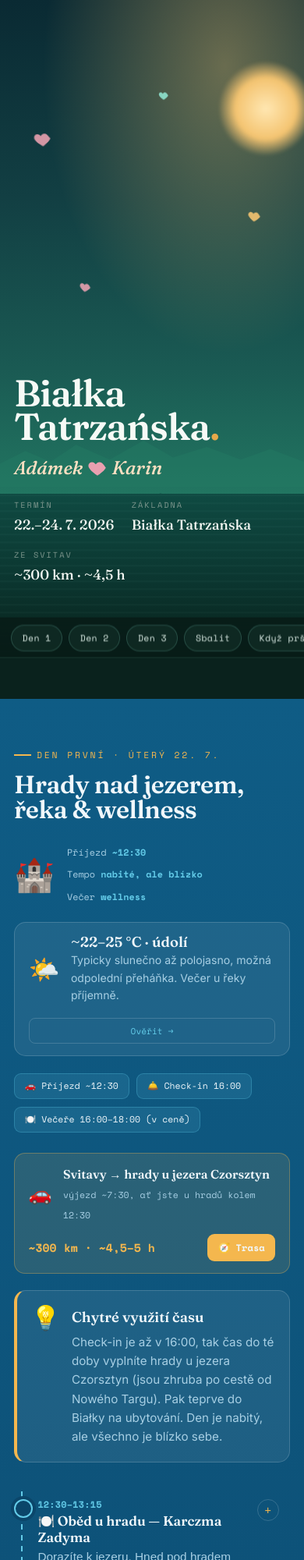
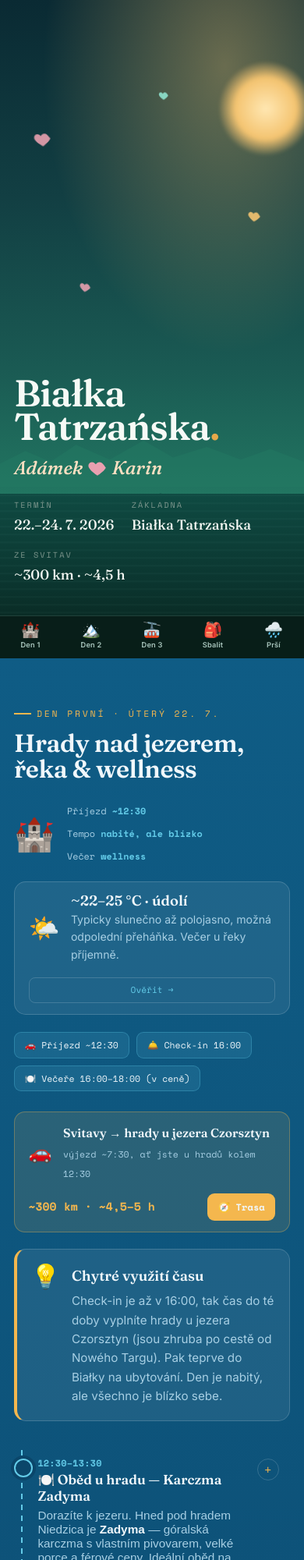
Before and after one commit to adamjanko999/bialka-web, a plain HTML site: page index.html in a window 390 px wide. Shown: the top 2000 px of the page at 78% size. Drawn offline with nearby package versions, Linux system fonts and the light colour scheme.

Commit message:
Add files via upload

```diff
--- a/index.html
+++ b/index.html
@@ -69,13 +69,12 @@ p,.st-desc,.wnote,.wtemp,.callout p,.sec-sub,.drive-l small,.alert p,.bonus p,.s
 @keyframes bob{50%{transform:translate(-50%,7px)}}
 
 /* NAV */
-.nav{position:sticky;top:0;z-index:40;backdrop-filter:blur(12px);background:rgba(8,28,24,.9);border-bottom:1px solid rgba(143,227,207,.14);transform:translateY(-100%);transition:transform .35s ease}
-.nav.show{transform:translateY(0)}
-.nav-in{max-width:1080px;margin:0 auto;padding:.55rem 14px;display:flex;gap:.5rem;align-items:center;justify-content:center;overflow-x:auto;-webkit-overflow-scrolling:touch;scrollbar-width:none}
-.nav-in::-webkit-scrollbar{display:none}
-.nav-in a{flex:0 0 auto;font-family:var(--mono);font-size:.72rem;letter-spacing:.03em;color:#dcece6;text-decoration:none;padding:.42rem .85rem;border-radius:999px;border:1px solid rgba(143,227,207,.22);background:rgba(143,227,207,.06);white-space:nowrap;transition:.2s}
-.nav-in a:hover,.nav-in a:active{color:#0a221d;background:#8fe3cf;border-color:#8fe3cf}
-.chapter,#sbalit,#prsi{scroll-margin-top:62px}
+.tabbar{position:fixed;left:0;right:0;bottom:0;z-index:60;display:flex;justify-content:space-around;align-items:stretch;background:rgba(9,30,25,.94);backdrop-filter:blur(16px);border-top:1px solid rgba(143,227,207,.18);padding-bottom:env(safe-area-inset-bottom)}
+.tabbar a{flex:1;display:flex;flex-direction:column;align-items:center;justify-content:center;gap:3px;padding:.5rem .15rem .55rem;text-decoration:none;color:#a9c6bd;font-family:var(--sans);font-size:.58rem;font-weight:600;letter-spacing:.02em;transition:.15s}
+.tabbar a .ti{font-size:1.2rem;line-height:1}
+.tabbar a:active,.tabbar a:hover{color:#8fe3cf}
+body{padding-bottom:calc(58px + env(safe-area-inset-bottom))}
+.chapter,#sbalit,#prsi{scroll-margin-top:16px}
 
 /* HEADINGS */
 .sec-head{margin-bottom:1.8rem}
@@ -212,7 +211,6 @@ footer{background:#0a221d;border-top:1px solid rgba(143,227,207,.12);padding:2re
 
 @media(max-width:820px){
   .bonus-grid,.split{grid-template-columns:1fr}
-  .nav-in{justify-content:flex-start}
   .chapter{padding:4rem 0}
   .hero-meta{gap:1.1rem 1.6rem}
   .drive{flex-direction:column;align-items:stretch;gap:.8rem}
@@ -281,9 +279,13 @@ footer{background:#0a221d;border-top:1px solid rgba(143,227,207,.12);padding:2re
   </div>
 </header>
 
-<nav class="nav" id="nav"><div class="nav-in">
-  <a href="#den1">Den 1</a><a href="#den2">Den 2</a><a href="#den3">Den 3</a><a href="#sbalit">Sbalit</a><a href="#prsi">Když prší</a>
-</div></nav>
+<nav class="tabbar">
+  <a href="#den1"><span class="ti">🏰</span>Den 1</a>
+  <a href="#den2"><span class="ti">🏔️</span>Den 2</a>
+  <a href="#den3"><span class="ti">🚠</span>Den 3</a>
+  <a href="#sbalit"><span class="ti">🎒</span>Sbalit</a>
+  <a href="#prsi"><span class="ti">🌧️</span>Prší</a>
+</nav>
 
 <!-- ===== DEN 1 ===== -->
 <section class="chapter c-lake" id="den1">
@@ -300,13 +302,13 @@ footer{background:#0a221d;border-top:1px solid rgba(143,227,207,.12);padding:2re
     <div class="callout reveal"><div class="ico">💡</div><div><h4>Chytré využití času</h4><p>Check-in je až v 16:00, tak čas do té doby vyplníte hrady u jezera Czorsztyn (jsou zhruba po cestě od Nowého Targu). Pak teprve do Białky na ubytování. Den je nabitý, ale všechno je blízko sebe.</p></div></div>
 
     <div class="trail reveal">
-      <div class="stop"><button class="stop-head"><div class="body"><div class="time">12:30–13:15</div><div class="st-title">🍽️ Oběd u hradu — Karczma Zadyma</div><div class="st-desc">Dorazíte k jezeru. Hned pod hradem Niedzica je <b>Zadyma</b> — góralská karczma s vlastním pivovarem, velké porce a férové ceny. Ideální oběd na start (otevřeno od 11:00).</div><div class="hint">klikni pro detail</div></div><span class="stop-toggle">+</span></button><div class="stop-more"><div class="stop-more-in"><div class="tags"><span class="tag">🍽️ Hlavní jídlo ~40–70 zł/os</span><span class="tag">🕘 Od 11:00</span><span class="tag">⭐ 4,3 · góral + pivovar</span></div><div class="links"><a class="lbtn" href="https://www.google.com/maps/search/?api=1&query=Zadyma+Niedzica+Widokowa+5" target="_blank" rel="noopener">📍 Navigovat</a></div></div></div></div>
-      <div class="stop peak"><button class="stop-head"><div class="body"><div class="time">13:15–14:15</div><div class="st-title">🏰 Hrad Niedzica (Dunajec)</div><div class="st-desc">Nejhezčí hrad nad jezerem, tyrkysová voda pod hradbami. Prohlídka s průvodcem ~1 h (zámek + vozovna). Otevřeno denně <b>9:00–19:00</b>. Vstupy jsou na konkrétní čas a v sezoně se plní — <b>kup lístek online předem</b>.</div><div class="hint">klikni pro detail</div></div><span class="stop-toggle">+</span></button><div class="stop-more"><div class="stop-more-in"><div class="tags"><span class="tag">🎟️ ~28 zł · sníženo ~22 zł</span><span class="tag">🕘 9:00–19:00 (1.5.–30.9.)</span><span class="tag warn">⏰ Poslední vstup s průvodcem 18:00</span></div><div class="links"><a class="lbtn" href="https://www.google.com/maps/search/?api=1&query=Zamek+Dunajec+Niedzica" target="_blank" rel="noopener">📍 Navigovat</a><a class="lbtn book" href="https://bilety.zamekniedzica.pl/" target="_blank" rel="noopener">🎟️ Koupit lístek online</a><a class="lbtn" href="https://zamekniedzica.pl/godziny-otwarcia-i-ceny-biletow.html" target="_blank" rel="noopener">🔗 Ceník &amp; hodiny</a></div></div></div></div>
-      <div class="stop"><button class="stop-head"><div class="body"><div class="time">14:15–15:00</div><div class="st-title">🚠 Gondola + zřícenina Czorsztyn (+ loďka)</div><div class="st-desc">Přes jezero přeplavete lodí přímo mezi oba hrady. Na druhé straně zřícenina hradu <b>Czorsztyn</b> s výhledem zpět na Niedzici. Kdyby zbyl čas, u přístavu si můžete půjčit loďku/kajak.</div><div class="hint">klikni pro detail</div></div><span class="stop-toggle">+</span></button><div class="stop-more"><div class="stop-more-in"><div class="tags"><span class="tag">🎟️ Přeprava ~7 / ~14 zł/os.</span><span class="tag">🏰 Czorsztyn ~10 zł/os.</span><span class="tag">🕘 Gondola 9:00–18:00 (7.–8. m.)</span><span class="tag">🚤 Loďky · volitelně</span></div><div class="links"><a class="lbtn" href="https://www.google.com/maps/search/?api=1&query=Zamek+Czorsztyn+ruiny" target="_blank" rel="noopener">📍 Navigovat</a><a class="lbtn book" href="https://zalewczorsztynski.com/" target="_blank" rel="noopener">🔗 Gondola &amp; půjčovna</a></div></div></div></div>
-      <div class="stop meal-node"><button class="stop-head"><div class="body"><div class="time">15:15–18:00</div><div class="st-title">🛎️ Přejezd do Białky, check-in &amp; večeře</div><div class="st-desc">~40 min do Białky, check-in <b>16:00</b>, pak večeře v hotelu (okno <b>16:00–18:00</b>, máte v ceně).</div><div class="hint">klikni pro detail</div></div><span class="stop-toggle">+</span></button><div class="stop-more"><div class="stop-more-in"><div class="tags"><span class="tag warn">🍽️ Večeře jen do 18:00</span><span class="tag">🛎️ Check-in 16:00</span></div><div class="links"><a class="lbtn" href="https://www.google.com/maps/dir/?api=1&origin=Zamek+Dunajec+Niedzica&destination=Bia%C5%82ka+Tatrza%C5%84ska" target="_blank" rel="noopener">🧭 Trasa do Białky (~40 min)</a></div></div></div></div>
+      <div class="stop"><button class="stop-head"><div class="body"><div class="time">12:30–13:30</div><div class="st-title">🍽️ Oběd u hradu — Karczma Zadyma</div><div class="st-desc">Dorazíte k jezeru. Hned pod hradem Niedzica je <b>Zadyma</b> — góralská karczma s vlastním pivovarem, velké porce a férové ceny. Ideální oběd na start (otevřeno od 11:00).</div><div class="hint">klikni pro detail</div></div><span class="stop-toggle">+</span></button><div class="stop-more"><div class="stop-more-in"><div class="tags"><span class="tag">🍽️ Hlavní jídlo ~40–70 zł/os</span><span class="tag">🕘 Od 11:00</span><span class="tag">⭐ 4,3 · góral + pivovar</span></div><div class="links"><a class="lbtn" href="https://www.google.com/maps/search/?api=1&query=Zadyma+Niedzica+Widokowa+5" target="_blank" rel="noopener">📍 Navigovat</a></div></div></div></div>
+      <div class="stop peak"><button class="stop-head"><div class="body"><div class="time">13:30–14:45</div><div class="st-title">🏰 Hrad Niedzica (Dunajec)</div><div class="st-desc">Nejhezčí hrad nad jezerem, tyrkysová voda pod hradbami. Prohlídka s průvodcem <b>~1 h 15 min</b> (zámek + vozovna). Otevřeno denně <b>9:00–19:00</b>. Vstupy jsou na konkrétní čas a v sezoně se plní — <b>kup lístek online předem</b>.</div><div class="hint">klikni pro detail</div></div><span class="stop-toggle">+</span></button><div class="stop-more"><div class="stop-more-in"><div class="tags"><span class="tag">🎟️ ~28 zł · sníženo ~22 zł</span><span class="tag">🕘 9:00–19:00 (1.5.–30.9.)</span><span class="tag">⏱️ ~1 h 15 min</span></div><div class="links"><a class="lbtn" href="https://www.google.com/maps/search/?api=1&query=Zamek+Dunajec+Niedzica" target="_blank" rel="noopener">📍 Navigovat</a><a class="lbtn book" href="https://bilety.zamekniedzica.pl/" target="_blank" rel="noopener">🎟️ Koupit lístek online</a><a class="lbtn" href="https://zamekniedzica.pl/godziny-otwarcia-i-ceny-biletow.html" target="_blank" rel="noopener">🔗 Ceník &amp; hodiny</a></div></div></div></div>
+      <div class="stop"><button class="stop-head"><div class="body"><div class="time">14:45–15:20 · volitelně</div><div class="st-title">🚠 Gondola + zřícenina Czorsztyn (+ loďka)</div><div class="st-desc">Přes jezero přeplavete lodí přímo mezi oba hrady, na druhé straně je zřícenina <b>Czorsztyn</b> s výhledem zpět na Niedzici. <b>Bez spěchu:</b> pokud chcete den 1 v klidu, klidně vynechte a dejte si u jezera pohodu — Czorsztyn je hezky vidět i od Niedzici. Loď + zřícenina zaberou ~1 h.</div><div class="hint">klikni pro detail</div></div><span class="stop-toggle">+</span></button><div class="stop-more"><div class="stop-more-in"><div class="tags"><span class="tag">🎟️ Přeprava ~7 / ~14 zł/os.</span><span class="tag">🏰 Czorsztyn ~10 zł/os.</span><span class="tag">🕘 Gondola 9:00–18:00 (7.–8. m.)</span><span class="tag warn">➕ Volitelně · ~1 h navíc</span></div><div class="links"><a class="lbtn" href="https://www.google.com/maps/search/?api=1&query=Zamek+Czorsztyn+ruiny" target="_blank" rel="noopener">📍 Navigovat</a><a class="lbtn book" href="https://zalewczorsztynski.com/" target="_blank" rel="noopener">🔗 Gondola &amp; půjčovna</a></div></div></div></div>
+      <div class="stop meal-node"><button class="stop-head"><div class="body"><div class="time">15:20–18:00</div><div class="st-title">🛎️ Check-in Hotel Zawrat &amp; večeře</div><div class="st-desc">~40 min do Białky, check-in <b>16:00</b> v <b>Hotelu Zawrat*** Ski Resort &amp; SPA</b> (Kaniówka 28B), pak večeře v hotelu (okno <b>16:00–18:00</b>, máte v ceně). Na recepci stačí nahlásit jméno rezervace.</div><div class="hint">klikni pro detail</div></div><span class="stop-toggle">+</span></button><div class="stop-more"><div class="stop-more-in"><div class="tags"><span class="tag warn">🍽️ Večeře jen do 18:00</span><span class="tag">🛎️ Check-in 16:00 · check-out 11:00</span><span class="tag">🛀 Bazén 9–22 · sauny 17–22</span></div><div class="links"><a class="lbtn" href="https://www.google.com/maps/dir/?api=1&origin=Zamek+Dunajec+Niedzica&destination=Hotel+Zawrat+Bia%C5%82ka+Tatrza%C5%84ska" target="_blank" rel="noopener">🧭 Trasa do hotelu (~40 min)</a><a class="lbtn" href="https://hotelzawrat.pl/en" target="_blank" rel="noopener">🔗 Hotel Zawrat</a></div></div></div></div>
       <div class="stop"><button class="stop-head"><div class="body"><div class="time">18:15–19:00</div><div class="st-title">🚡 Lanovka Kotelnica (večerní výhled)</div><div class="st-desc">Letní lanovka přímo v obci. <b>V úterý jede do 19:00</b>, po večeři stihnete poslední jízdu na večerní panorama Tater. <b>Není to na západ slunce</b> (ten je ~20:45, to už nejede).</div><div class="hint">klikni pro detail</div></div><span class="stop-toggle">+</span></button><div class="stop-more"><div class="stop-more-in"><div class="tags"><span class="tag">🎟️ 33 zł/os. zpáteční</span><span class="tag">🕘 Po–čt 10:00–19:00</span><span class="tag warn">⏰ Poslední jízda ~18:30</span></div><div class="links"><a class="lbtn" href="https://www.google.com/maps/search/?api=1&query=Kotelnica+Bia%C5%82cza%C5%84ska+dolna+stacja" target="_blank" rel="noopener">📍 Navigovat</a><a class="lbtn book" href="https://bialkatatrzanska.pl/en/summer/price-list/" target="_blank" rel="noopener">🔗 Ceník lanovky</a></div></div></div></div>
       <div class="stop"><button class="stop-head"><div class="body"><div class="time">19:15–20:15</div><div class="st-title">💧 Przełom Białki za zlatého světla</div><div class="st-desc">Přírodní rezervace 10 min od hotelu, kde si řeka prořezala vápencovou soutěsku. Tyrkysová voda, bílé balvany — nejfotogeničtější místo v okolí, večer nádherné světlo. Kdybyste byli po cestě unavení, klidně vynechte.</div><div class="hint">klikni pro detail</div></div><span class="stop-toggle">+</span></button><div class="stop-more"><div class="stop-more-in"><div class="tags"><span class="tag free">🎟️ Zdarma</span><span class="tag">📸 Zlatá hodina</span><span class="tag">⏱️ ~1 h</span></div><div class="links"><a class="lbtn" href="https://www.google.com/maps/search/?api=1&query=Rezerwat+Prze%C5%82om+Bia%C5%82ki" target="_blank" rel="noopener">📍 Navigovat</a></div></div></div></div>
-      <div class="stop"><button class="stop-head"><div class="body"><div class="time">večer</div><div class="st-title">♨️ Wellness v hotelu</div><div class="st-desc">Zakončení dne v hotelovém wellness, které máte v ceně. Ideální relax po cestě a hradech.</div><div class="hint">klikni pro detail</div></div><span class="stop-toggle">+</span></button><div class="stop-more"><div class="stop-more-in"><div class="tags"><span class="tag">🛀 Hotelové wellness (v ceně)</span></div></div></div></div>
+      <div class="stop"><button class="stop-head"><div class="body"><div class="time">20:00–22:00</div><div class="st-title">♨️ Wellness v hotelu</div><div class="st-desc">Zakončení dne v hotelovém wellness (v ceně). <b>Bazén je otevřený do 22:00</b>, takže po večeři i po lanovce máte klidu dost. Sauny fungují od 17:00 do 22:00.</div><div class="hint">klikni pro detail</div></div><span class="stop-toggle">+</span></button><div class="stop-more"><div class="stop-more-in"><div class="tags"><span class="tag">🛀 Wellness v ceně</span><span class="tag">🏊 Bazén 9:00–22:00</span><span class="tag">🧖 Sauny 17:00–22:00</span></div></div></div></div>
     </div>
   </div>
 </section>
@@ -338,10 +340,10 @@ footer{background:#0a221d;border-top:1px solid rgba(143,227,207,.12);padding:2re
       <div class="stop"><button class="stop-head"><div class="body"><div class="time">6:00–6:30</div><div class="st-title">🌅 Brzký start z Białky</div><div class="st-desc">Snídani s sebou (hotelovou 8–10 nestíháte). Na parkoviště dorazte <b>do 8:00</b>. U vstupu se platí vstup do TPN — kup ho radši online, pokladny mohou být ráno zavřené.</div><div class="hint">klikni pro detail</div></div><span class="stop-toggle">+</span></button><div class="stop-more"><div class="stop-more-in"><div class="tags"><span class="tag">🎟️ TPN 10 zł/os. normal</span><span class="tag cash">💵 Pokladna často jen hotově</span><span class="tag">🅿️ Parking 36–75 zł/auto</span></div><div class="links"><a class="lbtn" href="https://www.google.com/maps/search/?api=1&query=Palenica+Bia%C5%82cza%C5%84ska+Parking" target="_blank" rel="noopener">📍 Navigovat</a><a class="lbtn book" href="https://tpn.gov.pl/parkingi-morskie-oko" target="_blank" rel="noopener">🅿️ Rezervovat parking</a><a class="lbtn book" href="https://tpn.gov.pl/wstep-do-parku" target="_blank" rel="noopener">🎟️ Vstup do TPN</a></div></div></div></div>
       <div class="stop"><button class="stop-head"><div class="body"><div class="time">7:30–9:30</div><div class="st-title">🥾 Výstup k Morskému oku (~8 km)</div><div class="st-desc">Pohodová, ale dlouhá cesta lesem podél potoka, mírné stoupání po asfaltce. Po cestě toalety. Cíl: chata <b>Schronisko PTTK</b> přímo u jezera (kuchyně v létě 7:00–21:00, jen hotově).</div><div class="hint">klikni pro detail</div></div><span class="stop-toggle">+</span></button><div class="stop-more"><div class="stop-more-in"><div class="tags"><span class="tag">⏱️ ~2 h jedním směrem</span><span class="tag">🐎 Fasiąg 60–100 zł/os · volitelně</span><span class="tag cash">💵 Chata jen hotově</span></div></div></div></div>
       <div class="stop"><button class="stop-head"><div class="body"><div class="time">9:30–10:30</div><div class="st-title">💚 Morské oko — okruh kolem jezera</div><div class="st-desc">Okruh měří ~2,6 km (~1 h) a pořád se mění výhled na štíty <b>Mięguszowieckých</b> a Mnich. Největší tatranské jezero, 1395 m n. m. Tady se dělají ty pohlednicové fotky.</div><div class="hint">klikni pro detail</div></div><span class="stop-toggle">+</span></button><div class="stop-more"><div class="stop-more-in"><div class="tags"><span class="tag">⏱️ ~1 h okruh</span><span class="tag">📸 Foto highlight</span></div><div class="links"><a class="lbtn" href="https://www.google.com/maps/search/?api=1&query=Morskie+Oko" target="_blank" rel="noopener">📍 Morské oko</a></div></div></div></div>
-      <div class="stop peak"><button class="stop-head"><div class="body"><div class="time">10:30–11:30</div><div class="st-title">⛰️ Výstup k Czarny Staw pod Rysami</div><div class="st-desc">Od Morského oka ještě ~45–60 min nahoru (převýšení ~180 m, strmější). Černé pleso bývá <b>výrazně klidnější</b> a výhled shora na obě jezera je nejlepší odměna dne.</div><div class="hint">klikni pro detail</div></div><span class="stop-toggle">+</span></button><div class="stop-more"><div class="stop-more-in"><div class="tags"><span class="tag warn">🥾 Strmější úsek</span><span class="tag">🤫 Míň lidí, víc klidu</span></div><div class="links"><a class="lbtn" href="https://www.google.com/maps/search/?api=1&query=Czarny+Staw+pod+Rysami" target="_blank" rel="noopener">📍 Czarny Staw</a></div></div></div></div>
+      <div class="stop peak"><button class="stop-head"><div class="body"><div class="time">10:30–11:30 · volitelně</div><div class="st-title">⛰️ Výstup k Czarny Staw pod Rysami</div><div class="st-desc">Od Morského oka ještě ~45–60 min nahoru (převýšení ~180 m, strmější). Černé pleso bývá <b>výrazně klidnější</b> a výhled shora na obě jezera je nejlepší odměna dne. <b>Volitelně:</b> přidá ~2 h — když chcete den v pohodě nebo je špatné počasí, klidně nechte být, Morské oko samo o sobě stojí za to.</div><div class="hint">klikni pro detail</div></div><span class="stop-toggle">+</span></button><div class="stop-more"><div class="stop-more-in"><div class="tags"><span class="tag warn">🥾 Strmější úsek</span><span class="tag">🤫 Míň lidí, víc klidu</span><span class="tag warn">➕ Volitelně · ~2 h navíc</span></div><div class="links"><a class="lbtn" href="https://www.google.com/maps/search/?api=1&query=Czarny+Staw+pod+Rysami" target="_blank" rel="noopener">📍 Czarny Staw</a></div></div></div></div>
       <div class="stop"><button class="stop-head"><div class="body"><div class="time">11:30–12:30</div><div class="st-title">🍲 Oběd u chaty</div><div class="st-desc">V Schronisku PTTK teplá polévka (kwaśnica), bigos, legendární šarlotka. Naberte sílu na sestup.</div><div class="hint">klikni pro detail</div></div><span class="stop-toggle">+</span></button><div class="stop-more"><div class="stop-more-in"><div class="tags"><span class="tag cash">💵 Platba jen hotově</span><span class="tag">🕘 Kuchyně 7:00–21:00</span></div></div></div></div>
       <div class="stop"><button class="stop-head"><div class="body"><div class="time">12:30–15:00</div><div class="st-title">🚶 Sestup zpět na parkoviště</div><div class="st-desc">Stejná asfaltka dolů, rychlejší. <b>Vyrazte s rezervou před odpoledními bouřkami.</b> Do Białky ~25 min, ať stihnete večeři 16–18.</div><div class="hint">klikni pro detail</div></div><span class="stop-toggle">+</span></button><div class="stop-more"><div class="stop-more-in"><div class="tags"><span class="tag warn">⛈️ Pozor na odpolední bouřky</span><span class="tag">🍽️ Zpět na večeři do 18:00</span></div></div></div></div>
-      <div class="stop"><button class="stop-head"><div class="body"><div class="time">večer</div><div class="st-title">♨️ Wellness na unavené nohy</div><div class="st-desc">Po 20 km si nohy zaslouží hotelové wellness (v ceně). Nejlepší regenerace před cestou domů.</div><div class="hint">klikni pro detail</div></div><span class="stop-toggle">+</span></button><div class="stop-more"><div class="stop-more-in"><div class="tags"><span class="tag">🛀 Hotelové wellness (v ceně)</span></div></div></div></div>
+      <div class="stop"><button class="stop-head"><div class="body"><div class="time">18:00–22:00</div><div class="st-title">♨️ Wellness na unavené nohy</div><div class="st-desc">Po túře si nohy zaslouží hotelový bazén a sauny (v ceně). <b>Bazén otevřený do 22:00</b>, takže máte klidu dost i po pozdějším návratu. Ideální regenerace před cestou domů.</div><div class="hint">klikni pro detail</div></div><span class="stop-toggle">+</span></button><div class="stop-more"><div class="stop-more-in"><div class="tags"><span class="tag">🛀 Wellness v ceně</span><span class="tag">🏊 Bazén 9:00–22:00</span><span class="tag">🧖 Sauny 17:00–22:00</span></div></div></div></div>
     </div>
   </div>
 </section>
@@ -361,7 +363,7 @@ footer{background:#0a221d;border-top:1px solid rgba(143,227,207,.12);padding:2re
     <div class="callout reveal"><div class="ico">⏱️</div><div><h4>Tohle je den na čas</h4><p>Aby ses dostal domů do 23:00 (cesta ~4,5–5 h), vyrazte ze Zakopaného <b>nejpozději ~17:00</b>. Ráno snídaně, check-out a rovnou k Dolině Białego u Zakopaného.</p></div></div>
 
     <div class="trail reveal">
-      <div class="stop"><button class="stop-head"><div class="body"><div class="time">8:00–9:15</div><div class="st-title">🍳 Snídaně &amp; check-out</div><div class="st-desc">Snídaně v hotelu (8–10, v ceně), sbalit z pokoje, check-out a vyrazit ~9:15 do Zakopaného (~35 min).</div><div class="hint">klikni pro detail</div></div><span class="stop-toggle">+</span></button><div class="stop-more"><div class="stop-more-in"><div class="tags"><span class="tag">🍳 Snídaně do 10:00 (v ceně)</span></div></div></div></div>
+      <div class="stop"><button class="stop-head"><div class="body"><div class="time">8:00–9:30</div><div class="st-title">🍳 Snídaně &amp; check-out</div><div class="st-desc">Snídaně v hotelu (8–10, v ceně), sbalit z pokoje a check-out (<b>nejpozději v 11:00</b>). Bazén je otevřený už od 9:00 — kdo chce, dá si před odjezdem rychlé ranní smočení, ale ukrojí to z dne. Vyrazit ~9:30 do Zakopaného (~35 min).</div><div class="hint">klikni pro detail</div></div><span class="stop-toggle">+</span></button><div class="stop-more"><div class="stop-more-in"><div class="tags"><span class="tag">🍳 Snídaně do 10:00 (v ceně)</span><span class="tag">🧳 Check-out do 11:00</span><span class="tag">🏊 Bazén od 9:00 · volitelně</span></div></div></div></div>
       <div class="stop peak"><button class="stop-head"><div class="body"><div class="time">10:00–12:30</div><div class="st-title">🌳 Dolina Białego</div><div class="st-desc">Lehká romantická procházka u Zakopaného — vodopády, potok, les. Klidný start dne po náročné túře, ~2–2,5 h, zdarma. Dá se propojit s vyhlídkou nebo zkrátit.</div><div class="hint">klikni pro detail</div></div><span class="stop-toggle">+</span></button><div class="stop-more"><div class="stop-more-in"><div class="tags"><span class="tag free">🎟️ Zdarma</span><span class="tag">⏱️ ~2–2,5 h · lehké</span><span class="tag">💧 Vodopády, potok</span></div><div class="links"><a class="lbtn" href="https://www.google.com/maps/search/?api=1&query=Dolina+Bia%C5%82ego+Zakopane" target="_blank" rel="noopener">📍 Navigovat</a></div></div></div></div>
       <div class="stop meal-node"><button class="stop-head"><div class="body"><div class="time">12:45–13:45</div><div class="st-title">🍽️ Oběd na Krupówkách</div><div class="st-desc">Pozdní oběd v góralské karczmě na promenádě. Tip: <b>Karczma Góraleczka</b> (Krupówki 22b, velké porce, živá muzika), nebo <b>Góralski Browar</b> (Krupówki 40, výhled na Tatry z terasy). Vyzkoušejte oscypky, kwaśnicu, žebra.</div><div class="hint">klikni pro detail</div></div><span class="stop-toggle">+</span></button><div class="stop-more"><div class="stop-more-in"><div class="tags"><span class="tag">🍽️ Hlavní jídlo ~45–75 zł/os</span><span class="tag">⭐ Góraleczka 4,5 · Browar 4,5</span></div><div class="links"><a class="lbtn" href="https://www.google.com/maps/search/?api=1&query=Karczma+G%C3%B3raleczka+Krup%C3%B3wki+Zakopane" target="_blank" rel="noopener">📍 Góraleczka</a><a class="lbtn" href="https://www.google.com/maps/search/?api=1&query=G%C3%B3ralski+Browar+Krup%C3%B3wki+Zakopane" target="_blank" rel="noopener">📍 Góralski Browar (výhled)</a></div></div></div></div>
       <div class="stop peak"><button class="stop-head"><div class="body"><div class="time">13:45–16:30</div><div class="st-title">🚠 Gubałówka + Krupówki + oscypki</div><div class="st-desc">Pozemní lanovka <b>Gubałówka</b> (3,5 min nahoru) na panorama Tater — Giewont, Zakopane jako na dlani. Nahoře vyhlídkové terasy. Dole procházka po <b>Krupówkách</b>, nákup pravých <b>oscypků</b>. Spodní stanice je přímo v centru.</div><div class="hint">klikni pro detail</div></div><span class="stop-toggle">+</span></button><div class="stop-more"><div class="stop-more-in"><div class="tags"><span class="tag">🎟️ ~44 zł/os zpáteční (online)</span><span class="tag">🕘 Lanovka 9:00–20:00</span><span class="tag">🅿️ Parking ~20 zł/den</span><span class="tag warn">⏰ V sezoně kup lístek online</span></div><div class="links"><a class="lbtn" href="https://www.google.com/maps/search/?api=1&query=Kolej+Gubalowka+dolna+stacja" target="_blank" rel="noopener">📍 Navigovat</a><a class="lbtn book" href="https://www.pkl.pl/gubalowka" target="_blank" rel="noopener">🎟️ Koupit lístek (PKL)</a></div></div></div></div>
@@ -462,8 +464,6 @@ footer{background:#0a221d;border-top:1px solid rgba(143,227,207,.12);padding:2re
 <footer>Ceny a otevírací doby z oficiálních zdrojů (léto 2026), ověřuj 2–3 dny předem<br>lanovky, hrady a půjčovny mění sezónní ceníky · počasí kontroluj na yr.no / meteo.pl</footer>
 
 <script>
-var nav=document.getElementById('nav'),hero=document.getElementById('top');
-new IntersectionObserver(function(e){nav.classList.toggle('show',!e[0].isIntersecting);},{threshold:0,rootMargin:"-60px 0px 0px 0px"}).observe(hero);
 var io=new IntersectionObserver(function(en){en.forEach(function(x){if(x.isIntersecting){x.target.classList.add('in');io.unobserve(x.target);}});},{threshold:.1});
 document.querySelectorAll('.reveal').forEach(function(el){io.observe(el);});
 document.querySelectorAll('.stop-head').forEach(function(btn){
```
